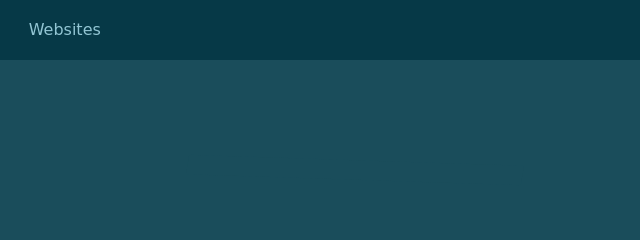
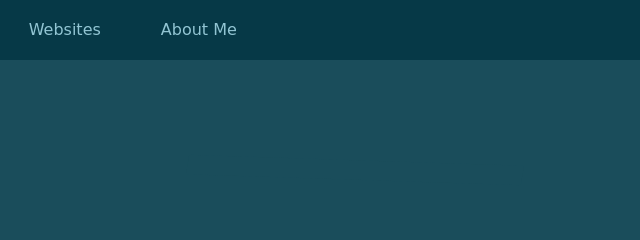
Before and after one commit to FlyingParrot225/Home, a plain HTML site: page index.html in a window 1280 px wide. Shown: the top 240 px of the page, 640-1280 px from the left. Drawn offline with Linux system fonts and the light colour scheme; a web font is replaced by a local one.

Commit message:
Update index.html

```diff
--- a/index.html
+++ b/index.html
@@ -45,6 +45,9 @@
                     <a href="#">Itch.io</a>
                 </div>
             </div>
+        </div>
+		<div class="NavSel">
+            <a href="#">About Me</a>
         </div>
     </nav>
     <div class="background"></div>
```
